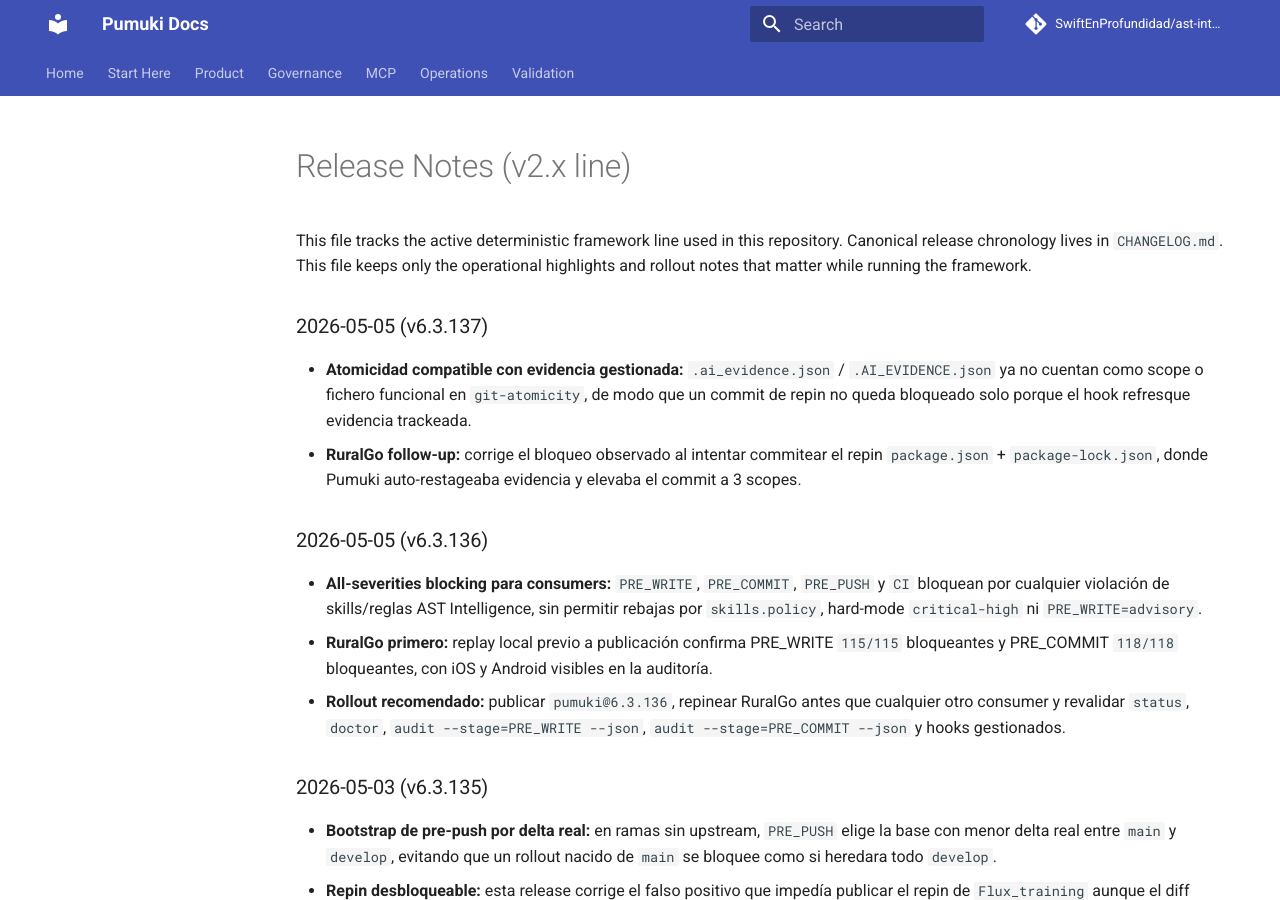
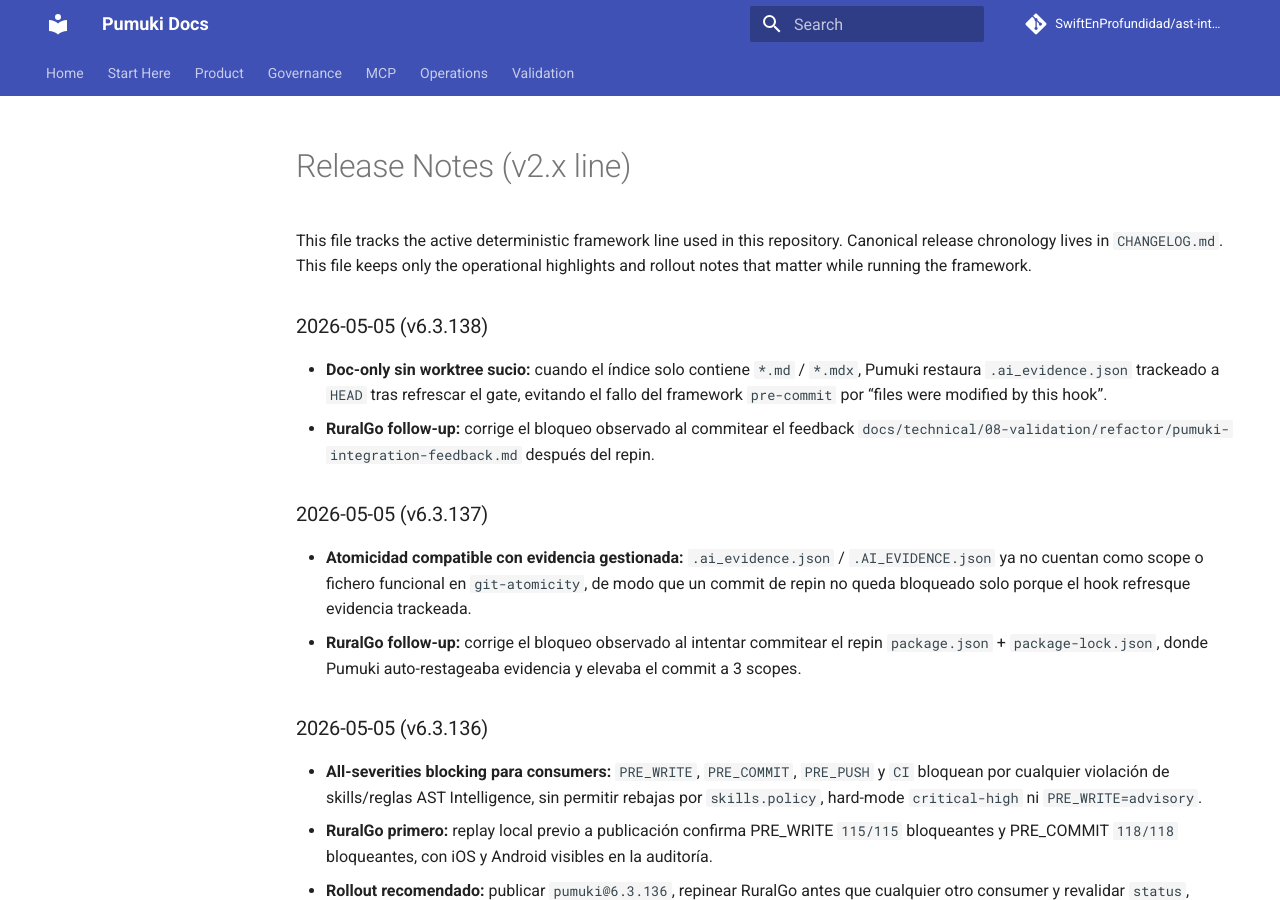
Before and after one commit to SwiftEnProfundidad/ast-intelligence-hooks, an MkDocs documentation site: the page built from docs/operations/RELEASE_NOTES.md, in a window 1280 px wide and 900 px high. Built offline with MkDocs 1.6.1 and Material for MkDocs 9.7.7, drawn with Linux system fonts in a browser that asks for light colours; comment, search, counter and statistics services are not loaded.

Commit message:
docs(release): document doc-only evidence hygiene

```diff
--- a/docs/operations/RELEASE_NOTES.md
+++ b/docs/operations/RELEASE_NOTES.md
@@ -3,6 +3,11 @@
 This file tracks the active deterministic framework line used in this repository.
 Canonical release chronology lives in `CHANGELOG.md`.
 This file keeps only the operational highlights and rollout notes that matter while running the framework.
+
+### 2026-05-05 (v6.3.138)
+
+- **Doc-only sin worktree sucio:** cuando el índice solo contiene `*.md` / `*.mdx`, Pumuki restaura `.ai_evidence.json` trackeado a `HEAD` tras refrescar el gate, evitando el fallo del framework `pre-commit` por “files were modified by this hook”.
+- **RuralGo follow-up:** corrige el bloqueo observado al commitear el feedback `docs/technical/08-validation/refactor/pumuki-integration-feedback.md` después del repin.
 
 ### 2026-05-05 (v6.3.137)
 
```
Also changed, not shown: CHANGELOG.md (+6 -0 lines).
